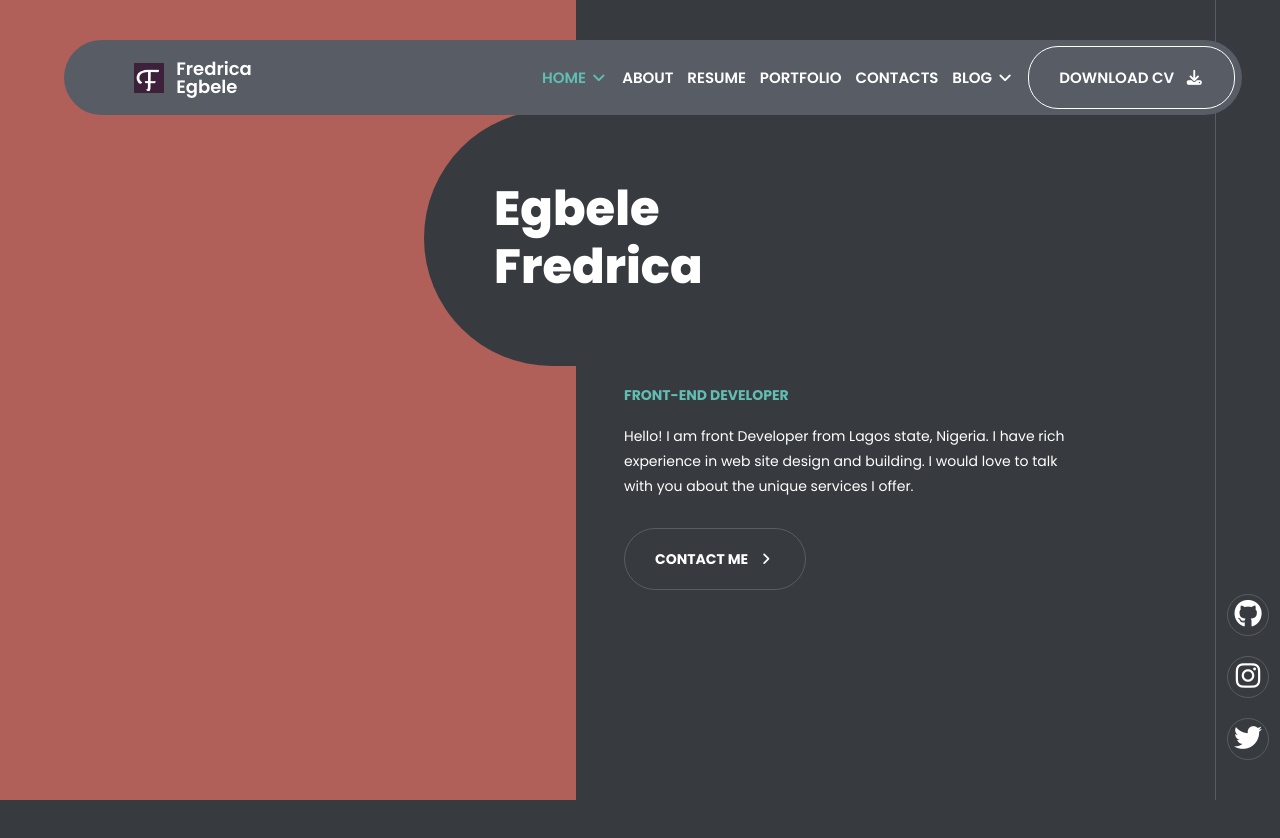
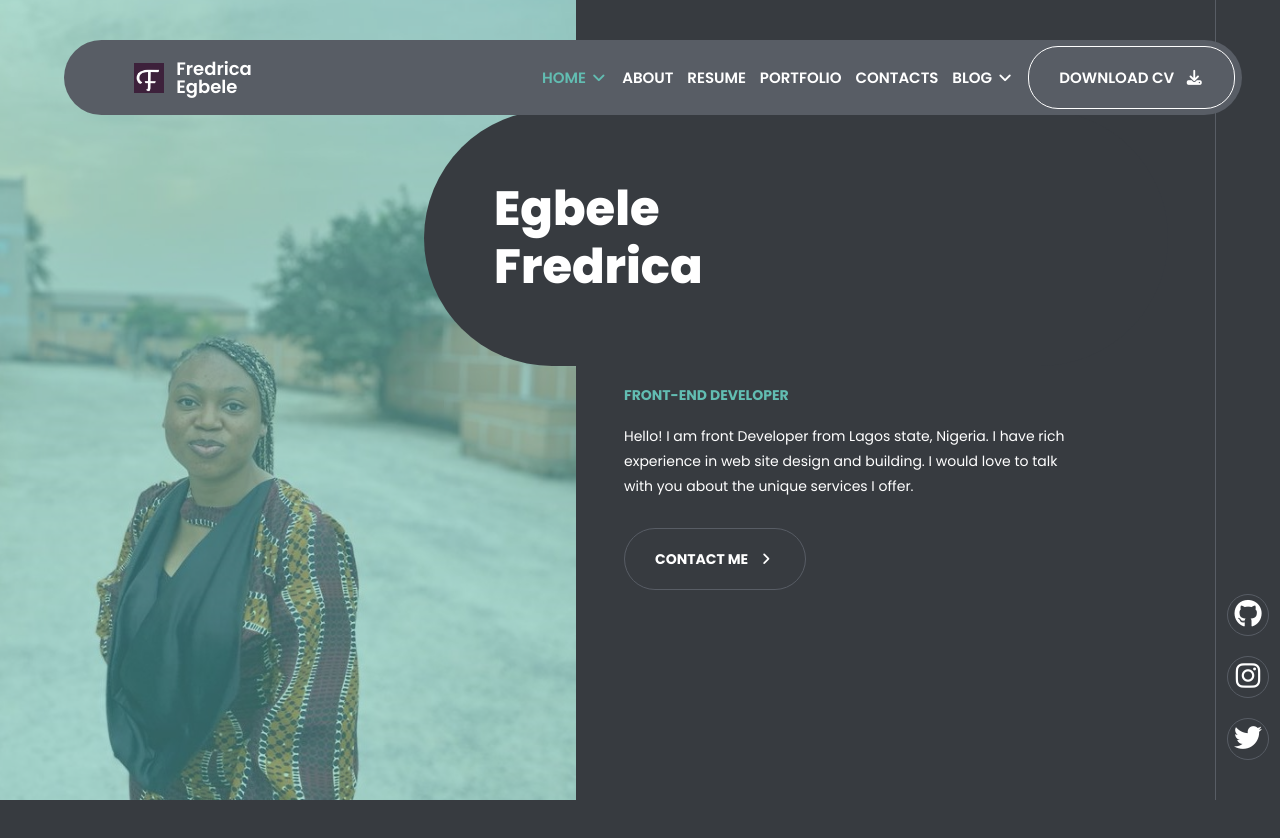
Before and after one commit to Fred-rica/portfolio-website, a plain HTML site: page index.html in a window 1280 px wide. Drawn offline with Linux system fonts and the light colour scheme; the site is published under a folder, as on GitHub Pages, so addresses that start at the root find nothing.

Commit message:
background picture

```diff
--- a/index.css
+++ b/index.css
@@ -70,7 +70,7 @@ nav{
     width: 45%;
     position: fixed;
     background-color: red;
-    background-image: url(/images/WhatsApp\ Image\ 2022-04-25\ at\ 8.07.59\ PM.jpeg);
+    background-image: url(./images/WhatsApp\ Image\ 2022-04-25\ at\ 8.07.59\ PM.jpeg);
     height: 100vh;
     background-size: cover;
     background-position: center;
```
Also changed, not shown: 1 other file.
